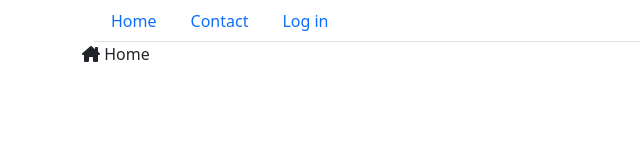
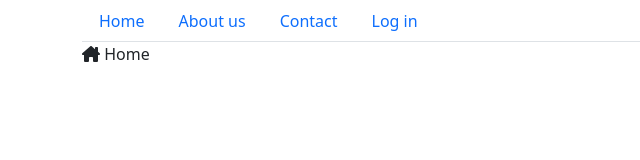
Before and after one commit to Ado2211/React2020, a React (Create React App) app: page / in a window 1280 px wide. Shown: the top 160 px of the page, without its empty margins (0-640 px from the left). Built offline with nearby package versions, Linux system fonts and the light colour scheme.

Commit message:
Add main menu items property for dynamic creation

```diff
--- a/src/components/App/App.tsx
+++ b/src/components/App/App.tsx
@@ -3,13 +3,12 @@
 import { Container } from 'react-bootstrap';
 import { faHouseChimney } from '@fortawesome/free-solid-svg-icons';
 import { FontAwesomeIcon } from '@fortawesome/react-fontawesome';
-import { MainMenu } from './MainMenu/MainMenu';
+
 
 
 function App() {
   return (
     <Container>
-      <MainMenu></MainMenu>
      <FontAwesomeIcon icon= { faHouseChimney } /> Home
     </Container>
   );
--- a/src/components/App/MainMenu/MainMenu.tsx
+++ b/src/components/App/MainMenu/MainMenu.tsx
@@ -1,16 +1,37 @@
 import React from "react";
 import { Container, Nav } from "react-bootstrap";
 
-export class MainMenu extends React.Component {
+export class MainMenuItem {
+    text: string = '';
+    link: string = '#';
+
+    constructor(text: string, link: string) {
+        this.text = text;
+        this.link = link;
+    }
+}
+
+interface MainMenuProperties {
+    items: MainMenuItem[];
+}
+
+export class MainMenu extends React.Component<MainMenuProperties> {
     render() {
         return (
             <Container>
-            <Nav variant="tabs">
-                <Nav.Link href="/">Home</Nav.Link>
-                <Nav.Link href="/contact">Contact</Nav.Link>
-                <Nav.Link href="/login">Log in</Nav.Link>
-            </Nav>
+                <Nav variant="tabs">
+                    { this.props.items.map(this.makeNavLink) }
+
+                </Nav>
             </Container>
         );
     }
+
+    private makeNavLink(item: MainMenuItem) {
+        return(
+        <Nav.Link href={item.link}>
+            {item.text}
+        </Nav.Link>
+        );
+    }
 }
--- a/src/index.tsx
+++ b/src/index.tsx
@@ -8,9 +8,19 @@
 import 'popper.js/dist/popper.js';
 import 'bootstrap/dist/js/bootstrap.min.js';
 import '@fortawesome/fontawesome-free/css/fontawesome.css';
+import { MainMenu, MainMenuItem } from './components/App/MainMenu/MainMenu';
+
+const menuItems = [
+  new MainMenuItem("Home", "/"),
+  new MainMenuItem("About us", "/page/about-us/"),
+  new MainMenuItem("Contact", "/contact/"),
+  new MainMenuItem("Log in", "/user/login/"),
+
+];
 
 ReactDOM.render(
   <React.StrictMode>
+     <MainMenu items={ menuItems }></MainMenu>
     <App />
   </React.StrictMode>,
   document.getElementById('root')
```
